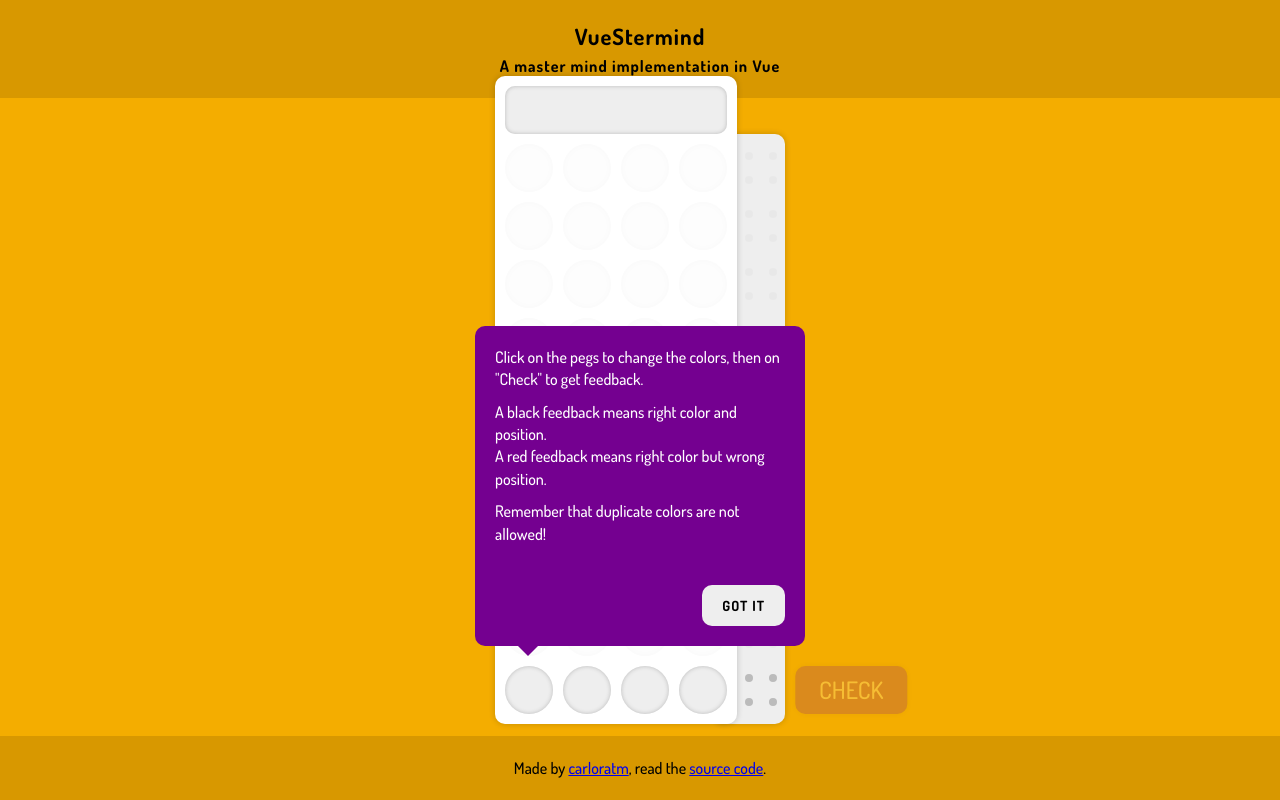
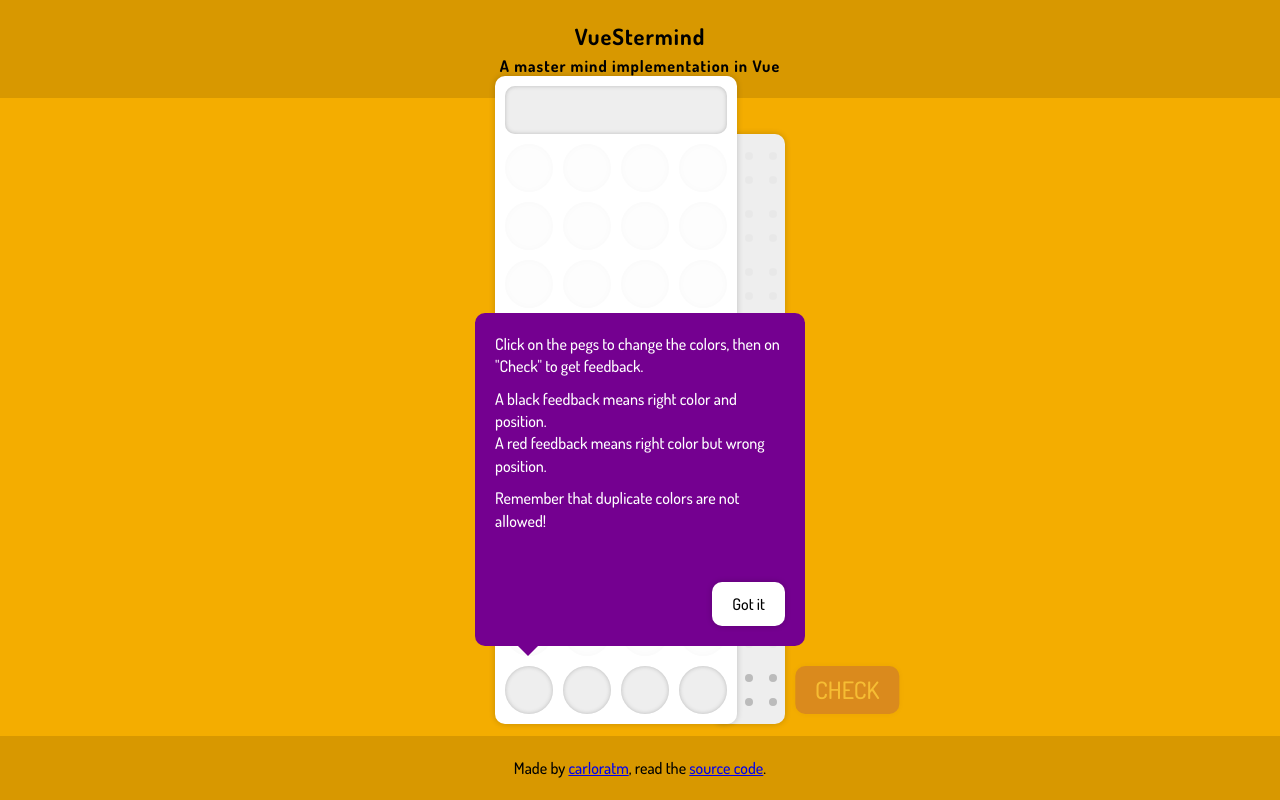
Before and after one commit to carlotm/vuestermind, a Vue app: page / in a window 1280 px wide. Built offline with nearby package versions, Linux system fonts and the light colour scheme.

Commit message:
Convert class names to Suit CSS

```diff
--- a/src/App.vue
+++ b/src/App.vue
@@ -1,10 +1,10 @@
 <template>
-    <main id="app">
+    <main class="App">
         <Board />
-        <section id="feedbacks">
+        <section class="Feedbacks">
             <Feedback
                 v-for="turn in total"
-                v-bind:class="{ active: isActive(total - turn) }"
+                v-bind:class="{ 'is-active': isActive(total - turn) }"
                 v-bind:key="total - turn + 1"
                 v-bind:fb="feedback[total - turn + 1]"
             />
@@ -12,7 +12,7 @@
         <Check v-bind:style="{ transform: checkButtonTranslation }" />
         <Dialog v-if="won" status="happy" />
         <Dialog v-if="lost" status="sad" />
-        <Help @gotHelp="showHelp = false" v-bind:class="{ active: showHelp }" />
+        <Help @gotHelp="showHelp = false" v-bind:class="{ 'is-active': showHelp }" />
     </main>
 </template>
 
@@ -53,14 +53,14 @@ export default {
 </script>
 
 <style>
-#app {
+.App {
     max-width: 290px;
     width: 100%;
     position: relative;
     z-index: 1;
 }
 
-#feedbacks {
+.Feedbacks {
     max-width: calc(var(--peg-radius) + var(--air));
     width: 100%;
     background-color: var(--sand);
--- a/src/components/Board.vue
+++ b/src/components/Board.vue
@@ -1,9 +1,9 @@
 <template>
-    <section id="board">
-        <section id="secret"></section>
+    <section class="Board">
+        <section class="Board-secret"></section>
         <Turn
             v-for="turn in total"
-            v-bind:class="{ active: isActive(total - turn) }"
+            v-bind:class="{ 'is-active': isActive(total - turn) }"
             v-bind:key="total - turn + 1"
             v-bind:index="total - turn + 1"
         />
@@ -28,15 +28,7 @@ export default {
 </script>
 
 <style>
-#secret {
-    height: var(--peg-radius);
-    line-height: var(--peg-radius);
-    border-radius: var(--border-radius);
-    background-color: var(--sand);
-    box-shadow: inset 0 0 4px 0 var(--sand-d);
-}
-
-#board {
+.Board {
     max-width: 242px;
     width: 100%;
     background-color: var(--white);
@@ -46,4 +38,12 @@ export default {
     flex-direction: column;
     padding: var(--air-s);
 }
+
+.Board-secret {
+    height: var(--peg-radius);
+    line-height: var(--peg-radius);
+    border-radius: var(--border-radius);
+    background-color: var(--sand);
+    box-shadow: inset 0 0 4px 0 var(--sand-d);
+}
 </style>
--- a/src/components/Check.vue
+++ b/src/components/Check.vue
@@ -1,5 +1,5 @@
 <template>
-    <button id="check" @click="checkTurn" v-bind:disabled="!isCurrentTurnValid"></button>
+    <button class="Check" @click="checkTurn" v-bind:disabled="!isCurrentTurnValid" />
 </template>
 
 <script>
@@ -17,18 +17,12 @@ export default {
 </script>
 
 <style>
-#check {
+.Check {
     height: var(--peg-radius);
-    background-color: transparent;
-    border: 0;
-    cursor: pointer;
-    border-radius: var(--border-radius);
-    box-shadow: var(--shadow-main);
+    padding: 0 var(--air);
     background-color: var(--fiorentina);
-    padding-left: calc(var(--peg-radius) / 2);
-    padding-right: calc(var(--peg-radius) / 2);
+    background-color: var(--fiorentina);
     color: var(--white);
-    font-family: var(--font-main);
     font-size: 24px;
     position: absolute;
     text-transform: uppercase;
@@ -39,22 +33,22 @@ export default {
     transition: transform 0.4s ease, opacity 0.4s ease;
 }
 
-#check:before {
+.Check:before {
     content: 'check';
 }
 
-#check:disabled {
+.Check:disabled {
     cursor: not-allowed;
     opacity: 0.2;
 }
 
 @media only screen and (max-width: 767px) {
-    #check {
+    .Check {
         padding-left: calc(var(--peg-radius) / 4);
         padding-right: calc(var(--peg-radius) / 4);
     }
 
-    #check:before {
+    .Check:before {
         content: '✓';
     }
 }
--- a/src/components/Dialog.vue
+++ b/src/components/Dialog.vue
@@ -1,8 +1,8 @@
 <template>
-    <section class="dialog">
-        <div class="message">
+    <section class="Dialog">
+        <div class="Message">
             <p v-text="status === 'happy' ? 'You won :)' : 'You lost :('"></p>
-            <div class="secretRevealed" v-bind:class="status">
+            <div class="SecretRevealed" :class="status">
                 <Pippolo
                     v-for="i in 4"
                     v-bind:key="i"
@@ -11,10 +11,9 @@
                 />
             </div>
             <button
-                class="cta"
                 @click="startNewGame"
                 v-text="status === 'happy' ? 'New Game' : 'Try Again'"
-            ></button>
+            />
         </div>
     </section>
 </template>
@@ -45,7 +44,7 @@ export default {
 </script>
 
 <style>
-.dialog {
+.Dialog {
     width: 100%;
     height: 100%;
     animation-iteration-count: 1;
@@ -60,7 +59,7 @@ export default {
     left: 0;
 }
 
-.message {
+.Message {
     box-shadow: var(--main-shadow);
     background-color: var(--white);
     padding: calc(var(--air) * 2);
@@ -69,37 +68,37 @@ export default {
     text-align: center;
 }
 
-.secretRevealed {
+.SecretRevealed {
     margin-top: calc(var(--air) * 2);
 }
 
-.secretRevealed > * + * {
+.SecretRevealed > * + * {
     margin-left: var(--air-s);
 }
 
-.secretRevealed > * {
+.SecretRevealed > * {
     animation-iteration-count: infinite;
     animation-duration: 0.8s;
     animation-timing-function: ease-in;
 }
 
-.secretRevealed > *:nth-child(2) {
+.SecretRevealed > *:nth-child(2) {
     animation-delay: 0.2s;
 }
 
-.secretRevealed > *:nth-child(3) {
+.SecretRevealed > *:nth-child(3) {
     animation-delay: 0.3s;
 }
 
-.secretRevealed > *:nth-child(4) {
+.SecretRevealed > *:nth-child(4) {
     animation-delay: 0.4s;
 }
 
-.secretRevealed.happy > * {
+.SecretRevealed.happy > * {
     animation-name: dance;
 }
 
-.secretRevealed.sad > * {
+.SecretRevealed.sad > * {
     animation-name: shake;
 }
 
@@ -142,17 +141,4 @@ export default {
         transform: scale(1);
     }
 }
-
-.cta {
-    background-color: var(--sand);
-    border-radius: var(--border-radius);
-    font-size: 14px;
-    font-weight: bold;
-    letter-spacing: 1px;
-    padding: var(--air-s) var(--air);
-    margin-top: calc(var(--air) * 2);
-    text-transform: uppercase;
-    border: 0;
-    cursor: pointer;
-}
 </style>
--- a/src/components/Feedback.vue
+++ b/src/components/Feedback.vue
@@ -1,6 +1,6 @@
 <template>
-    <div class="feedback">
-        <i class="led" v-for="x in 4" v-bind:key="x" v-bind:class="fbClass(x - 1)"></i>
+    <div class="Feedback">
+        <i class="Led" v-for="x in 4" :key="x" :class="fbClass(x - 1)" />
     </div>
 </template>
 
@@ -28,7 +28,7 @@ export default {
 </script>
 
 <style>
-.feedback {
+.Feedback {
     width: var(--peg-radius);
     height: var(--peg-radius);
     margin-left: var(--air);
@@ -39,11 +39,11 @@ export default {
     opacity: 0.1;
 }
 
-.feedback.active {
+.Feedback.is-active {
     opacity: 1;
 }
 
-.led {
+.Led {
     width: 8px;
     height: 8px;
     background-color: var(--sand-d);
@@ -56,18 +56,18 @@ export default {
     transition: all 0.4s;
 }
 
-.led.fb-1,
-.led.fb-0 {
+.Led.fb-1,
+.Led.fb-0 {
     width: 12px;
     height: 12px;
 }
 
-.led.fb-1 {
+.Led.fb-1 {
     background-color: var(--black);
     box-shadow: 0 0 2px 2px rgba(0, 0, 0, 0.5);
 }
 
-.led.fb-0 {
+.Led.fb-0 {
     background-color: var(--mao);
     box-shadow: 0 0 2px 2px rgba(255, 64, 87, 0.5);
 }
--- a/src/components/Help.vue
+++ b/src/components/Help.vue
@@ -1,14 +1,12 @@
 <template>
-    <section class="help">
+    <section class="Help">
         <p>Click on the pegs to change the colors, then on "Check" to get feedback.</p>
         <p>
             A black feedback means right color and position.<br />
             A red feedback means right color but wrong position.
         </p>
         <p>Remember that duplicate colors are not allowed!</p>
-        <div class="actions">
-            <button class="cta" @click="$emit('gotHelp')">Got it</button>
-        </div>
+        <button @click="$emit('gotHelp')">Got it</button>
     </section>
 </template>
 
@@ -19,7 +17,7 @@ export default {
 </script>
 
 <style>
-.help {
+.Help {
     background-color: var(--fiorentina);
     color: var(--white);
     border-radius: var(--border-radius);
@@ -35,13 +33,13 @@ export default {
     transition: transform 0.1s linear, opacity 0.1s linear;
 }
 
-.help.active {
+.Help.is-active {
     pointer-events: auto;
     transform: translateX(0);
     opacity: 1;
 }
 
-.help:after {
+.Help:after {
     width: 0px;
     height: 0px;
     content: '';
@@ -53,16 +51,18 @@ export default {
     border-color: var(--fiorentina) transparent transparent transparent;
 }
 
-.help > p + p {
+.Help > p + p {
     margin-top: var(--air-s);
 }
 
-.help p {
+.Help p {
     font-size: 16px;
     line-height: 1.4;
 }
 
-.help .actions {
-    text-align: right;
+.Help button {
+    background-color: var(--white);
+    margin-top: calc(var(--air) * 2.5);
+    float: right;
 }
 </style>
--- a/src/components/Pippolo.vue
+++ b/src/components/Pippolo.vue
@@ -1,10 +1,10 @@
 <template>
     <button
-        class="pippolo"
+        class="Pippolo"
         @click="loopColor"
         v-bind:style="{ backgroundColor: colors[colorIndex] }"
         v-bind:disabled="isDisabled"
-    ></button>
+    />
 </template>
 
 <script>
@@ -56,7 +56,7 @@ export default {
 </script>
 
 <style>
-.pippolo {
+.Pippolo {
     width: var(--peg-radius);
     height: var(--peg-radius);
     background-color: transparent;
@@ -67,8 +67,4 @@ export default {
     background-color: var(--sand);
     box-shadow: inset 0 0 4px 0 var(--sand-d);
 }
-
-.pippolo:disabled {
-    cursor: not-allowed;
-}
 </style>
--- a/src/components/Turn.vue
+++ b/src/components/Turn.vue
@@ -1,5 +1,5 @@
 <template>
-    <section class="turn">
+    <section class="Turn">
         <Pippolo
             v-for="x in 4"
             v-bind:key="x"
@@ -32,7 +32,7 @@ export default {
 </script>
 
 <style>
-.turn {
+.Turn {
     height: var(--peg-radius);
     line-height: var(--peg-radius);
     border-radius: var(--border-radius);
@@ -43,7 +43,7 @@ export default {
     opacity: 0.1;
 }
 
-.turn.active {
+.Turn.is-active {
     opacity: 1;
 }
 </style>
--- a/src/css/main.css
+++ b/src/css/main.css
@@ -34,6 +34,19 @@ ol {
     margin-left: 20px;
 }
 
+button {
+    cursor: pointer;
+    border: 0;
+    font-family: var(--font-main);
+    padding: var(--air-s) var(--air);
+    border-radius: var(--border-radius);
+    box-shadow: var(--shadow-main);
+}
+
+button:disabled {
+    cursor: not-allowed;
+}
+
 .SiteHeader,
 .SiteFooter {
     position: fixed;
```
